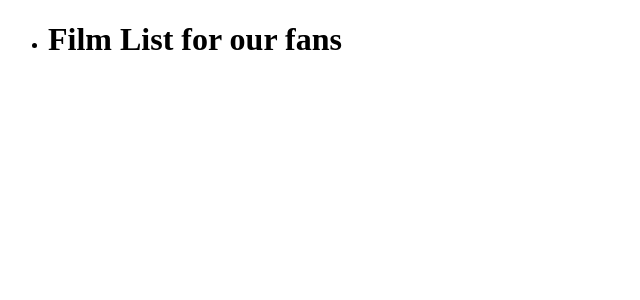
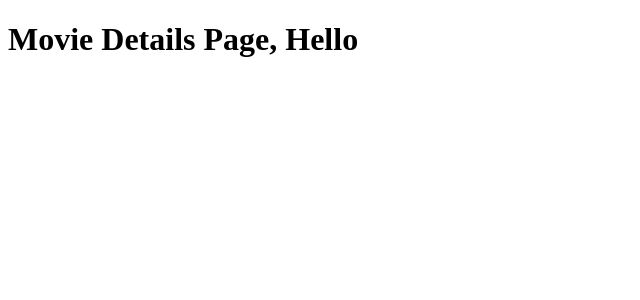
Before and after one commit to Bohatyrenko/goit-react-hw-04-movies, a React (Create React App) app: page /movies/1 in a window 1280 px wide. Shown: the top 300 px of the page, without its empty margins (0-640 px from the left). Built offline with nearby package versions, Linux system fonts and the light colour scheme; no server answers.

Commit message:
add MovieDetailsPage

```diff
--- a/package.json
+++ b/package.json
@@ -2,7 +2,6 @@
   "name": "react-new-repository",
   "version": "0.1.0",
   "private": true,
-  "homepage": "https://Bohatyrenko.github.io/goit-react-hw-04-movies",
   "dependencies": {
     "@testing-library/jest-dom": "^5.12.0",
     "@testing-library/react": "^11.2.7",
@@ -41,6 +40,10 @@
     ]
   },
   "devDependencies": {
+    "eslint": "^7.30.0",
+    "husky": "^7.0.1",
+    "lint-staged": "^11.0.0",
+    "prettier": "^2.3.2",
     "prop-types": "^15.7.2"
   }
 }
--- a/src/App.js
+++ b/src/App.js
@@ -1,10 +1,16 @@
 import React from 'react';
+import { Route, Switch } from 'react-router';
+
 import HomePage from './Pages/HomePage';
+import MovieDetailsPage from './Pages/MovieDetailsPage';
 
 function App() {
   return (
     <>
-      <HomePage />
+      <Switch>
+        <Route exact path="/" component={HomePage} />
+        <Route path="/movies/:id" component={MovieDetailsPage} />
+      </Switch>
     </>
   );
 }
--- a/src/Pages/HomePage.js
+++ b/src/Pages/HomePage.js
@@ -14,7 +14,8 @@ class HomePage extends Component {
   }
 
   render() {
-    return <FilmList />;
+    const { movies } = this.state;
+    return <FilmList movies={movies} />;
   }
 }
 
--- /dev/null
+++ b/src/Pages/MovieDetailsPage.js
@@ -0,0 +1,21 @@
+import { Component } from 'react';
+import { getFilmById } from '../services/fetchApi';
+
+class MovieDetailsPage extends Component {
+  state = {
+    film: {},
+  };
+
+  componentDidMount() {
+    console.log(this.props);
+    // const response = await getFilmById();
+    // this.setState({ film: response.data.results });
+  }
+
+  render() {
+    const { movies } = this.state;
+    return <h1>Movie Details Page, Hello</h1>;
+  }
+}
+
+export default MovieDetailsPage;
--- a/src/components/FilmList.js
+++ b/src/components/FilmList.js
@@ -1,9 +1,16 @@
+import React from 'react';
+import { NavLink } from 'react-router-dom';
+
 const Filmlist = ({ movies }) => {
   return (
     <ul>
-      <li>
-        <h1>Film List for our fans</h1>
-      </li>
+      {movies.map(({ id, title }) => (
+        <li key={id}>
+          <NavLink to={{ pathname: `/movies/${id}`, state: { id } }}>
+            {title}
+          </NavLink>
+        </li>
+      ))}
     </ul>
   );
 };
--- a/src/index.js
+++ b/src/index.js
@@ -1,12 +1,15 @@
-import React from "react";
-import ReactDOM from "react-dom";
-import App from "./App";
+import React from 'react';
+import ReactDOM from 'react-dom';
+import App from './App';
+import { BrowserRouter } from 'react-router-dom';
 
 ReactDOM.render(
   <React.StrictMode>
-    <App />
+    <BrowserRouter>
+      <App />
+    </BrowserRouter>
   </React.StrictMode>,
-  document.getElementById("root")
+  document.getElementById('root'),
 );
 
 // const link = React.createElement("a", { href: "reactjs.org" }, "Ссылка");
```
Also changed, not shown: 1 other file (tests, documents, lock files or other folders).
